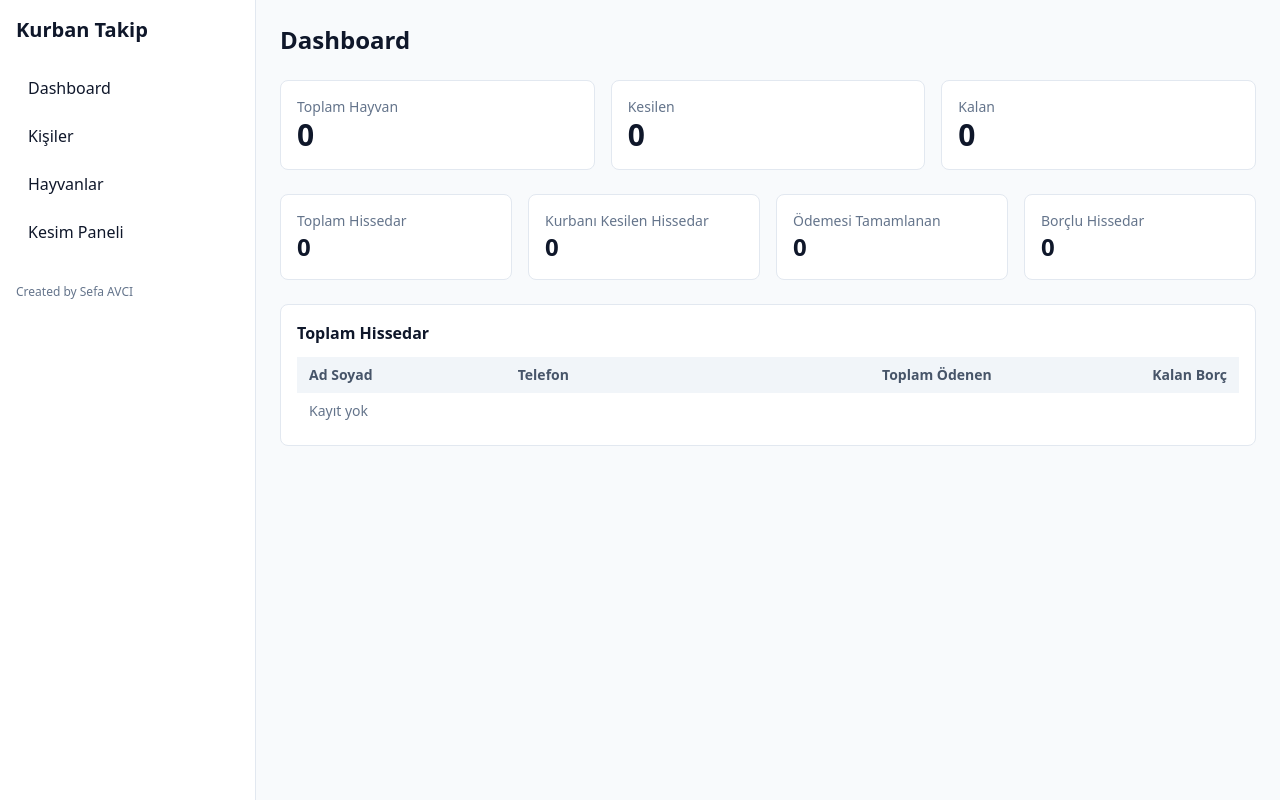
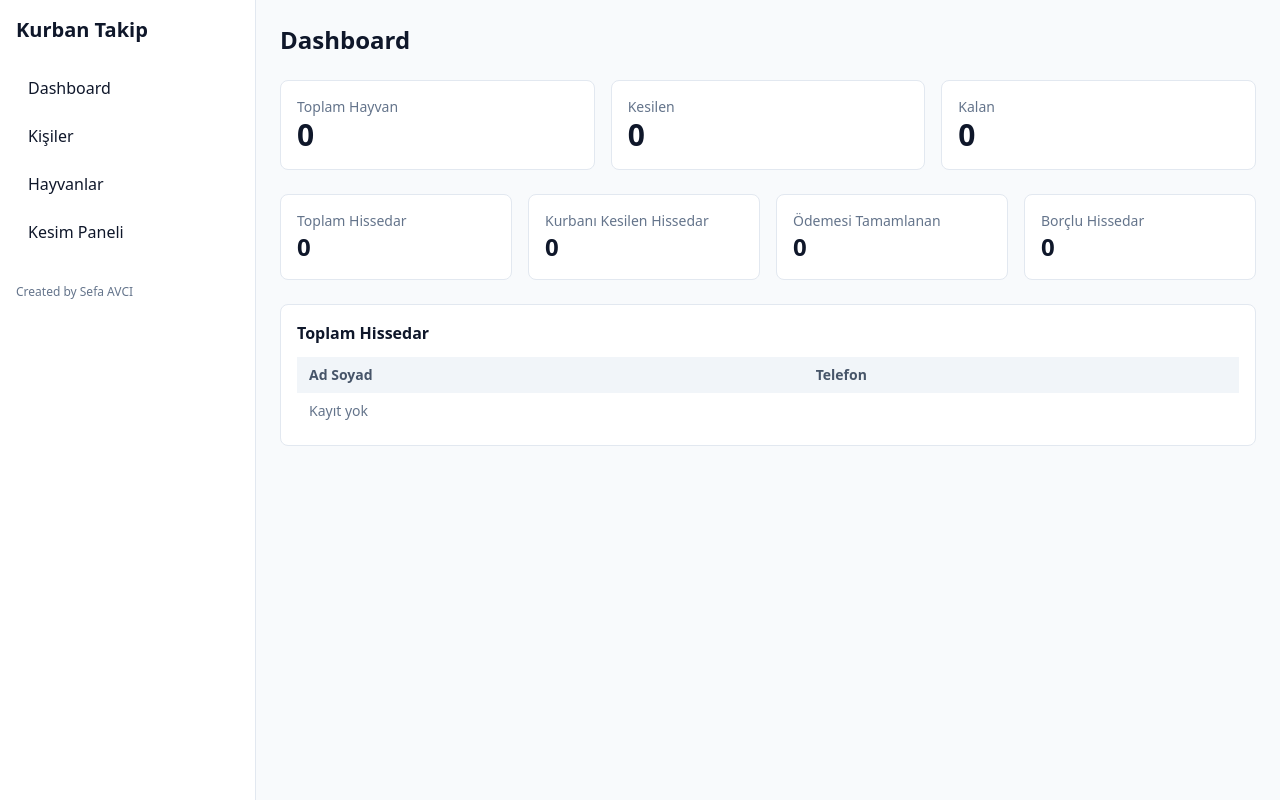
Before and after one commit to sefavci/kurban-takip, a Flask app: page / in a window 1280 px wide. Run offline with Flask 3, Linux system fonts and the light colour scheme; data that the repository does not hold is empty; some libraries are stand-ins or nearby versions.

Commit message:
Borc gosterimlerini kisiler listesi ile sinirla

```diff
--- a/app.py
+++ b/app.py
@@ -310,35 +310,18 @@ def create_app() -> Flask:
 
             rows = conn.execute(
                 """
-                SELECT
-                    ha.atama_id,
-                    k.*,
-                    COALESCE(COUNT(ha_all.atama_id), 0) as hisse_sayisi,
-                    COALESCE(SUM(COALESCE(h_all.toplam_fiyat, 0) / COALESCE(NULLIF(h_all.hisse_adedi, 0), 1)), 0) as toplam_hisse_bedeli
+                SELECT ha.atama_id, k.*
                 FROM hisse_atamalari ha
                 JOIN kisiler k ON k.kisi_id = ha.kisi_id
-                LEFT JOIN hisse_atamalari ha_all ON ha_all.kisi_id = k.kisi_id
-                LEFT JOIN hayvanlar h_all ON h_all.hayvan_id = ha_all.hayvan_id
                 WHERE ha.hayvan_id = ?
-                GROUP BY ha.atama_id, k.kisi_id
                 ORDER BY ha.atama_id ASC
                 """,
                 (hayvan_id,),
             ).fetchall()
 
-        result = []
-        for r in rows:
-            hisse_sayisi = int(r["hisse_sayisi"] or 0)
-            toplam_hisse_bedeli = float(r["toplam_hisse_bedeli"] or 0)
-            pesinat = float(r["pesinat"] or 0)
-            toplam_odenen = float(r["toplam_odenen"] or 0)
-            d = row_to_dict(r)
-            d["kalan_borc"] = round(toplam_hisse_bedeli - (pesinat + toplam_odenen), 2) if hisse_sayisi > 0 else None
-            result.append(d)
-
         return jsonify({
             "hayvan": row_to_dict(hayvan),
-            "hissedarlar": result,
+            "hissedarlar": [row_to_dict(r) for r in rows],
         })
 
     @app.post("/api/atama")
--- a/static/app.js
+++ b/static/app.js
@@ -151,7 +151,7 @@ async function renderDashboardKisiList(key, title) {
 
   const ids = dashboardHissedarIds?.[key] || [];
   if (!ids.length) {
-    tbody.innerHTML = '<tr><td class="px-3 py-2 text-slate-500" colspan="4">Kayıt yok</td></tr>';
+    tbody.innerHTML = '<tr><td class="px-3 py-2 text-slate-500" colspan="2">Kayıt yok</td></tr>';
     return;
   }
 
@@ -160,15 +160,10 @@ async function renderDashboardKisiList(key, title) {
   const list = kisiler.filter(k => idSet.has(Number(k.kisi_id)));
 
   list.forEach(k => {
-    const toplamOdenenGenel = Number(k.pesinat || 0) + Number(k.toplam_odenen || 0);
-    const kalan = k.kalan_borc;
-
     const tr = document.createElement('tr');
     tr.innerHTML = `
       <td class="px-3 py-2 font-medium">${k.ad_soyad}</td>
       <td class="px-3 py-2">${k.telefon || ''}</td>
-      <td class="px-3 py-2 text-right">${money(toplamOdenenGenel)}</td>
-      <td class="px-3 py-2 text-right">${k.hisse_sayisi > 0 ? money(kalan) : '<span class="text-slate-500">-</span>'}</td>
     `;
     tbody.appendChild(tr);
   });
@@ -402,15 +397,12 @@ function renderHissedarList() {
       ? '<span class="inline-flex px-2 py-1 text-xs rounded bg-emerald-100 text-emerald-700">Vekalet Alındı</span>'
       : '<span class="inline-flex px-2 py-1 text-xs rounded bg-rose-100 text-rose-700">Vekalet Eksik</span>';
 
-    const toplamOdenenGenel = Number(h.pesinat || 0) + Number(h.toplam_odenen || 0);
-
     const el = document.createElement('div');
     el.className = 'border rounded p-3 flex items-start justify-between gap-3';
     el.innerHTML = `
       <div>
         <div class="font-semibold">${h.ad_soyad}</div>
-        <div class="text-sm text-slate-600">Toplam ödenen: <span class="font-semibold">${money(toplamOdenenGenel)}</span></div>
-        <div class="text-sm text-slate-600">Kalan borç: <span class="font-semibold">${money(h.kalan_borc)}</span></div>
+        <div class="text-sm text-slate-600">${h.telefon || ''}</div>
         <div class="mt-1">${badge}</div>
       </div>
       <button class="px-3 py-1 rounded border hover:bg-slate-50" data-del="${h.atama_id}">Sil</button>
@@ -504,8 +496,6 @@ async function loadKesimPaneli() {
     const vekText = vek === 1 ? 'Vekalet Alındı' : 'Vekalet Eksik';
     const vekClass = vek === 1 ? 'bg-emerald-100 text-emerald-700' : 'bg-rose-100 text-rose-700';
 
-    const toplamOdenenGenel = Number(h.pesinat || 0) + Number(h.toplam_odenen || 0);
-
     const el = document.createElement('div');
     el.className = 'border rounded-lg p-4 bg-white';
     el.innerHTML = `
@@ -515,21 +505,6 @@ async function loadKesimPaneli() {
           <div class="text-sm text-slate-600">Telefon: <span class="font-semibold">${h.telefon || '-'}</span></div>
         </div>
         <span class="inline-flex px-2 py-1 text-xs rounded ${vekClass}">${vekText}</span>
-      </div>
-
-      <div class="grid grid-cols-1 md:grid-cols-3 gap-3 mt-3 text-sm">
-        <div class="bg-slate-50 border rounded p-2">
-          <div class="text-slate-500">Peşinat</div>
-          <div class="font-semibold">${money(h.pesinat)}</div>
-        </div>
-        <div class="bg-slate-50 border rounded p-2">
-          <div class="text-slate-500">Toplam Ödenen</div>
-          <div class="font-semibold">${money(toplamOdenenGenel)}</div>
-        </div>
-        <div class="bg-slate-50 border rounded p-2">
-          <div class="text-slate-500">Kalan Borç</div>
-          <div class="font-semibold">${money(h.kalan_borc)}</div>
-        </div>
       </div>
     `;
     list.appendChild(el);
--- a/templates/index.html
+++ b/templates/index.html
@@ -8,7 +8,7 @@
 </head>
 <body class="bg-slate-50 text-slate-900">
   <div class="min-h-screen flex">
-    <aside class="w-64 bg-white border-r border-slate-200 p-4">
+    <aside class="w-64 shrink-0 bg-white border-r border-slate-200 p-4">
       <div class="text-xl font-bold mb-6">Kurban Takip</div>
       <nav class="space-y-2">
         <button class="nav-btn w-full text-left px-3 py-2 rounded hover:bg-slate-100" data-target="dashboard">Dashboard</button>
@@ -19,7 +19,7 @@
       <div class="mt-8 text-xs text-slate-500">Created by Sefa AVCI</div>
     </aside>
 
-    <main class="flex-1 p-6">
+    <main class="flex-1 min-w-0 p-6 overflow-x-hidden">
       <section id="section-dashboard" class="space-y-6">
         <h1 class="text-2xl font-bold">Dashboard</h1>
 
@@ -59,14 +59,12 @@
 
         <div class="bg-white border border-slate-200 rounded-lg p-4">
           <div id="dash-kisi-list-title" class="font-semibold">Kişiler</div>
-          <div class="mt-3 overflow-auto">
+          <div class="mt-3 max-h-96 overflow-auto">
             <table class="min-w-full text-sm">
               <thead class="bg-slate-100 text-slate-600">
                 <tr>
                   <th class="text-left px-3 py-2">Ad Soyad</th>
                   <th class="text-left px-3 py-2">Telefon</th>
-                  <th class="text-right px-3 py-2">Toplam Ödenen</th>
-                  <th class="text-right px-3 py-2">Kalan Borç</th>
                 </tr>
               </thead>
               <tbody id="dash-kisi-list" class="divide-y divide-slate-200"></tbody>
@@ -86,7 +84,7 @@
           <input id="kisiler-ara" placeholder="İsim veya telefon yaz..." class="mt-1 w-full border rounded px-3 py-2" />
         </div>
 
-        <div class="bg-white border border-slate-200 rounded-lg overflow-hidden">
+        <div class="bg-white border border-slate-200 rounded-lg overflow-x-auto">
           <table class="min-w-full text-sm">
             <thead class="bg-slate-100 text-slate-600">
               <tr>
@@ -110,7 +108,7 @@
           <button id="btn-hayvan-modal" class="px-4 py-2 rounded bg-slate-900 text-white hover:bg-slate-800">Yeni Hayvan</button>
         </div>
 
-        <div class="bg-white border border-slate-200 rounded-lg overflow-hidden">
+        <div class="bg-white border border-slate-200 rounded-lg overflow-x-auto">
           <table class="min-w-full text-sm">
             <thead class="bg-slate-100 text-slate-600">
               <tr>
@@ -141,7 +139,7 @@
 
           <div class="mt-6">
             <div class="text-sm text-slate-500 mb-2">Hissedarlar</div>
-            <div id="kesim-hissedarlar" class="space-y-2"></div>
+            <div id="kesim-hissedarlar" class="space-y-2 max-h-[45vh] overflow-auto pr-1"></div>
           </div>
 
           <div id="kesim-uyari" class="mt-6 text-lg font-semibold"></div>
```
